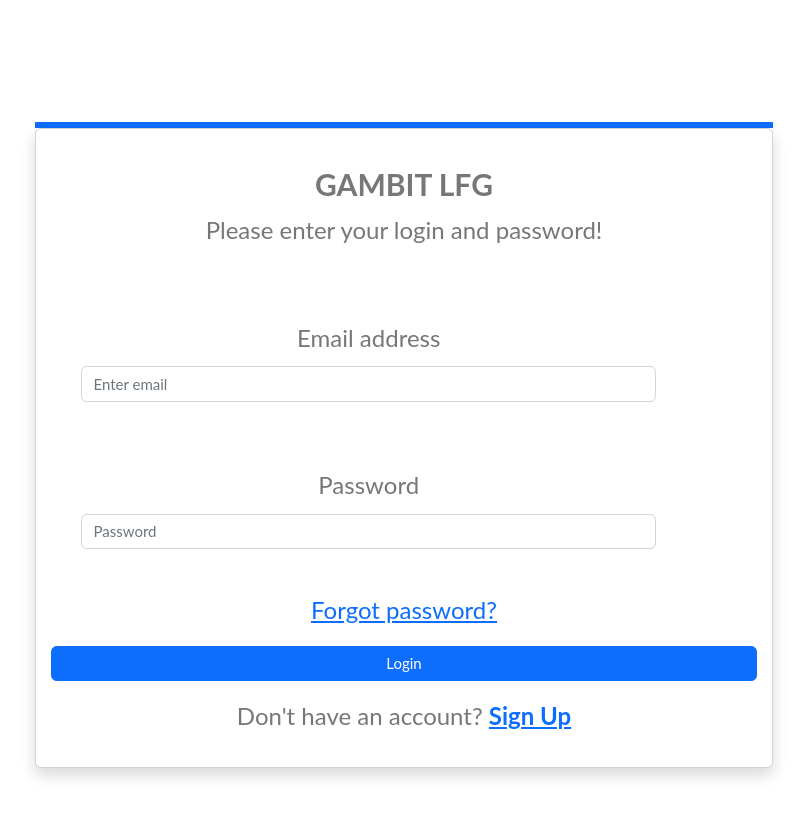
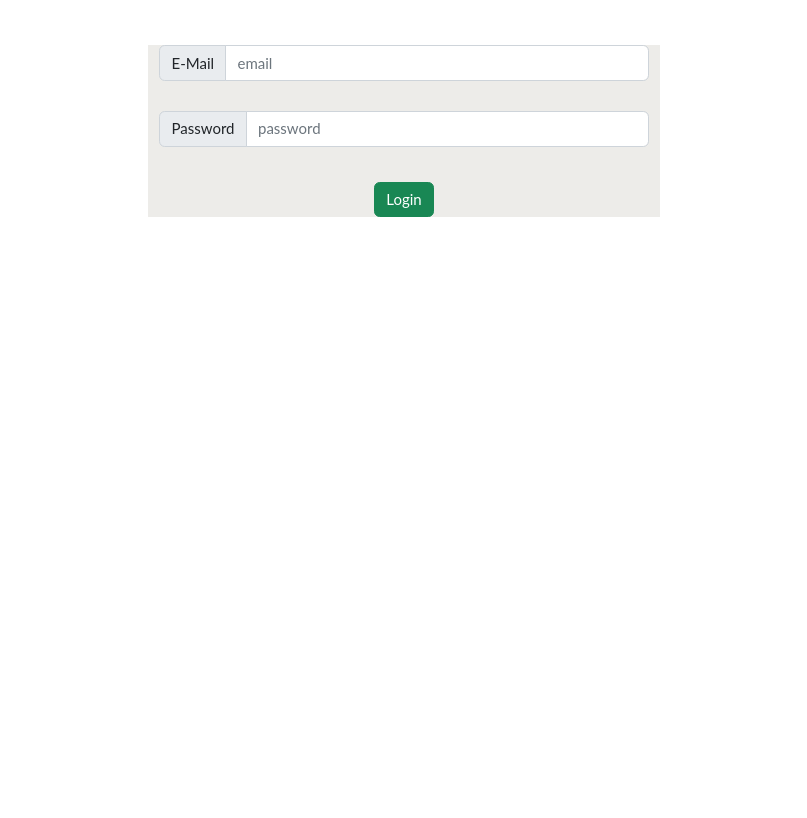
Before and after one commit to Scamp24/Gambit, a React (Create React App) app in the folder gambitapp/: page / in a window 1280 px wide. Shown: the top 818 px of the page, without its empty margins (236-1043 px from the left). Built offline with nearby package versions, Linux system fonts and the light colour scheme.

Commit message:
Simplified Login Form
Simple login form using SASS and Bootstrap components

```diff
--- a/gambitapp/src/components/login/LoginForm.js
+++ b/gambitapp/src/components/login/LoginForm.js
@@ -1,68 +1,29 @@
 import "../../css/style.css";
-import { useState } from "react";
-import {Col, Button, Row, Container, Card, Form} from 'react-bootstrap';
+import { useState, Component } from "react";
+import {Container, InputGroup, Form, Row, Col, Button} from 'react-bootstrap';
 
-const LoginForm = () => {
-    return (
+export class LoginForm extends Component {
+    render() {
+        return (
 
             <Container>
-                <Row className="vh-100 d-flex justify-content-center align-items-center">
-                    <Col md={9} lg={8} xs={12}>
-                        <div className="border border-3 border-primary"></div>
-                        <Card className="shadow form">
-                            <Card.Body>
-                                <div className="mb-3 mt-md-4">
-                                    <h2 className="fw-bold mb-2 text-uppercase ">Gambit LFG</h2>
-                                    <p className=" mb-5">Please enter your login and password!</p>
-                                    <div className="mb-3">
-                                        <Form>
-                                            <Form.Group className="mb-3 form__input" controlId="formBasicEmail">
-                                                <Form.Label className="text-center">
-                                                Email address
-                                                </Form.Label>
-                                                <Form.Control type="email" placeholder="Enter email" />
-                                            </Form.Group>
-
-                                            <Form.Group
-                                                className="mb-3 form__input"
-                                                controlId="formBasicPassword"
-                                            >
-                                                <Form.Label>Password</Form.Label>
-                                                <Form.Control type="password" placeholder="Password" />
-                                            </Form.Group>
-                                            <Form.Group
-                                                className="mb-3"
-                                                controlId="formBasicCheckbox"
-                                            >
-                                                <p className="small">
-                                                <a className="text-primary" href="#!">
-                                                    Forgot password?
-                                                </a>
-                                                </p>
-                                            </Form.Group>
-                                            <div className="d-grid">
-                                                <Button variant="primary" type="submit">
-                                                Login
-                                                </Button>
-                                            </div>
-                                        </Form>
-                                        <div className="mt-3">
-                                            <p className="mb-0  text-center">
-                                                Don't have an account?{" "}
-                                                <a href="{''}" className="text-primary fw-bold">
-                                                Sign Up
-                                                </a>
-                                            </p>
-                                        </div>
-                                    </div>
-                                </div>
-                            </Card.Body>
-                        </Card>
-                    </Col>
+                <Row className="d-flex justify-content-center">
+                    <Form className="form__login u-center-text">
+                        <InputGroup className="form__login-input-group">
+                            <InputGroup.Text id="email_field">E-Mail</InputGroup.Text>
+                            <Form.Control placeholder="email" aria-label="email" aria-describedby="email"/>
+                        </InputGroup>
+                        <InputGroup className="form__login-input-group">
+                            <InputGroup.Text id="password_field">Password</InputGroup.Text>
+                            <Form.Control placeholder="password" aria-label="password" aria-describedby="password"/>
+                        </InputGroup>
+                        <Button variant="success">Login</Button>{' '}
+                    </Form>
                 </Row>
             </Container>
 
-    )
+        );
+    }
 }
 
-export default LoginForm
+export default LoginForm;
--- a/gambitapp/src/css/style.css
+++ b/gambitapp/src/css/style.css
@@ -145,6 +145,12 @@ body {
 .u-margin-top-huge {
   margin-top: 10rem !important; }
 
+.form__login {
+  max-width: 40vw;
+  background-color: #edece9 !important; }
+  .form__login-input-group {
+    margin-bottom: 2rem; }
+
 .form__group:not(:last-child) {
   margin-bottom: 2rem; }
 
--- a/gambitapp/src/sass/components/_form.scss
+++ b/gambitapp/src/sass/components/_form.scss
@@ -1,4 +1,15 @@
 .form {
+
+    &__login {
+        max-width: 40vw;
+        background-color: #edece9 !important;
+
+        &-input-group {
+            margin-bottom: 2rem;
+        }
+    }
+
+
     &__group:not(:last-child) {
         margin-bottom: 2rem;
     }
```
